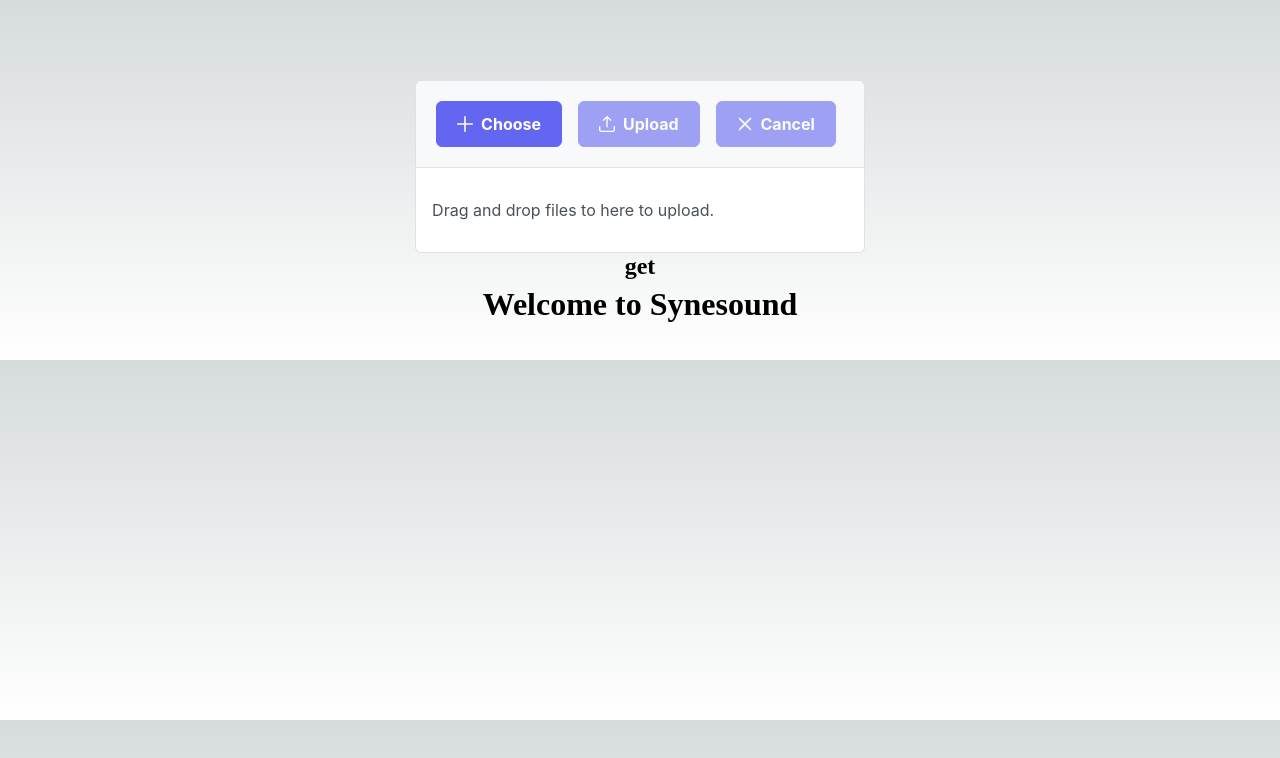
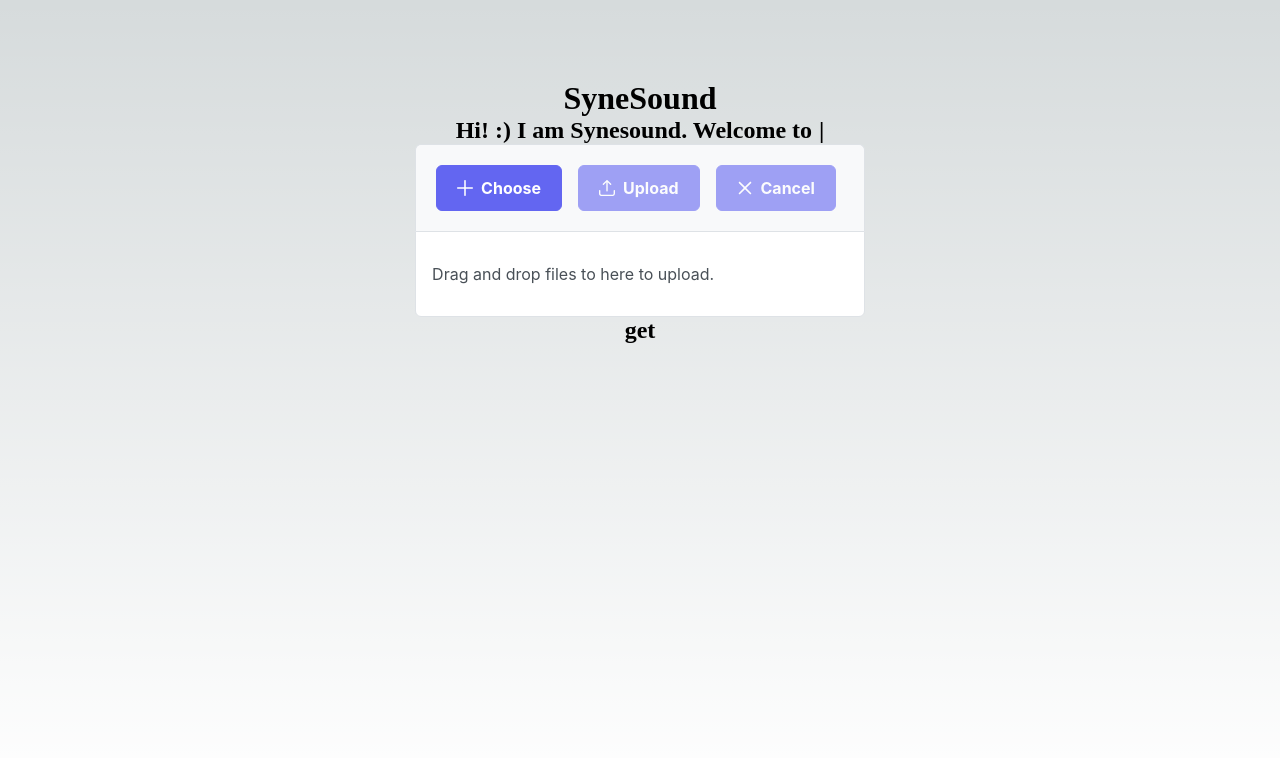
Before and after one commit to iresuji/Synesound, a Next.js app: page / in a window 1280 px wide. Shown: the top 758 px of the page. Built offline with nearby package versions, Linux system fonts and the light colour scheme.

Commit message:
typewriter effect

```diff
--- a/package.json
+++ b/package.json
@@ -8,7 +8,9 @@
     "primereact": "^9.2.0",
     "react": "^18.2.0",
     "react-dom": "^18.2.0",
-    "react-transition-group": "^4.4.5"
+    "react-simple-typewriter": "^5.0.1",
+    "react-transition-group": "^4.4.5",
+    "typewriter-effect": "^2.19.0"
   },
   "scripts": {
     "dev": "next dev",
--- a/pages/index.js
+++ b/pages/index.js
@@ -1,10 +1,12 @@
 import Head from "next/head";
+import React from 'react';
 import { useState, useContext } from "react";
 import { Inter } from "next/font/google";
 import styles from "@/styles/Home.module.css";
 import { FileUpload } from "primereact/fileupload";
 import Link from 'next/link';
 import AppContext from "./appContext";
+import Typewriter from 'typewriter-effect';
 
 import "primereact/resources/themes/lara-light-indigo/theme.css";
 import "primereact/resources/primereact.min.css";
@@ -17,6 +19,7 @@
     console.log(event);
     const file = event.files[0].name;
     context.setImgUrl(`https://synesound-image.fra1.cdn.digitaloceanspaces.com/${file}`);
+
     // }
   };
   return (
@@ -28,8 +31,27 @@
         <link rel="icon" href="/favicon.ico" />
       </Head>
       <main className={styles.main}>
+
+        <h1 className={styles.title}>SyneSound</h1>
+           <h2>
+               <Typewriter
+                onInit={(typewriter) => {
+                typewriter.typeString('Hi! :) I am Synesound. Welcome to your new experience')
+                .callFunction(() => {
+                console.log('String typed out!');
+               })
+               .pauseFor(2500)
+               // .deleteAll()
+               .callFunction(() => {
+               // console.log('All strings were deleted');
+               })
+               .start();
+              }}
+               />
+           </h2>
+
         <div className={styles.description}>
-          <h1 className={styles.title}>Welcome to Synesound</h1>
+
           <FileUpload
             name="demo"
             url={"/api/upload"}
@@ -46,7 +68,7 @@
 
         <div>
           {/* <AudioPlayer /> */}
-          <h2>
+          <h2 className="animate-this" >
             <Link href="/posts/player">get</Link>
           </h2>
         </div>
--- a/pages/posts/player.js
+++ b/pages/posts/player.js
@@ -33,7 +33,7 @@
                 </div>
                 <div>
                     {/* <AudioPlayer /> */}
-                    <h2 className="animate-this-link">
+                    <h2 className="animate-this">
                         <Link href="/">Back to home</Link>
                     </h2>
                 </div>
--- a/styles/globals.css
+++ b/styles/globals.css
@@ -37,7 +37,7 @@
 @media (prefers-color-scheme: dark) {
     :root {
         --foreground-rgb: 255, 255, 255;
-        --background-start-rgb: 0, 0, 0;
+        /* --background-start-rgb: 0, 0, 0; */
         --background-end-rgb: 0, 0, 0;
 
         --primary-glow: radial-gradient(rgba(1, 65, 255, 0.4), rgba(1, 65, 255, 0));
@@ -71,6 +71,9 @@
 
 html,
 body {
+    background-repeat: no-repeat;
+    height: 100vh;
+    color: aliceblue;
     max-width: 100vw;
     overflow-x: hidden;
 
@@ -88,45 +91,6 @@
     text-decoration: none;
 }
 
-.loading-screen {
-    position: relative;
-    padding-left: 0;
-    padding-right: 0;
-    padding-top: 0;
-    background-color: #4bedc2;
-    width:0%;
-    height: 100%;
-}
-
-.load-container {
-    position: fixed;
-    top: 0;
-    left: 0;
-    width: 100%;
-    height: 100vh;
-    overflow: hidden;
-    z-index: 10;
-    pointer-events: none;
-}
-
-h1{
-    position: absolute;
-    top: 38%;
-    left: 50%;
-    transform: translate(-50%, -50%);
-}
-
-.button {
-    position: absolute;
-    top: 60%;
-    left: 50%;
-    transform: translate(-50%, -50%);
-}
-
-.button:hover {
-     color: #4bedc2;
-}
-
 @media (prefers-color-scheme: dark) {
     html {
         color-scheme: dark;
```
Also changed, not shown: pages/components/animation.jsx (deleted, +0 -8 lines), 1 other file (tests, documents, lock files or other folders).
